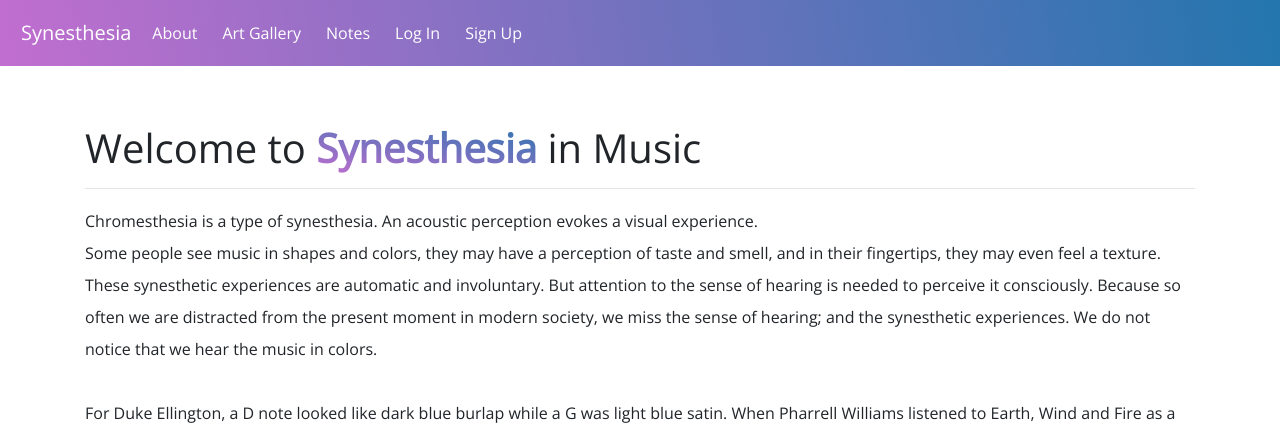
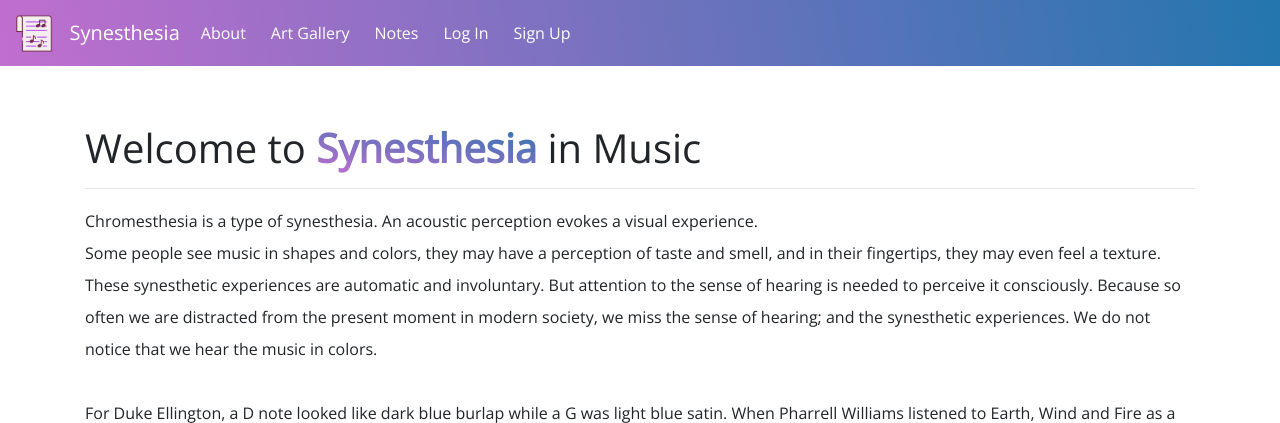
Before and after one commit to LiaTsernant/synesthesia, a Django app: page / in a window 1280 px wide. Shown: the top 423 px of the page. Run offline with Django 3.2, Linux system fonts and the light colour scheme; some libraries are stand-ins or nearby versions.

Commit message:
Retouched logo

```diff
--- a/synesthesia/main_app/static/css/style.css
+++ b/synesthesia/main_app/static/css/style.css
@@ -75,6 +75,10 @@ option {
 
 }
 
+#landingLogo{
+  height: 3%;
+  width: 3%;
+}
 /* FOOTER */
 footer {
   flex: 0 0 auto;
--- a/synesthesia/main_app/templates/base.html
+++ b/synesthesia/main_app/templates/base.html
@@ -20,7 +20,8 @@
 <body>
   <header class="content-container">
     <nav class="navbar navbar-expand-lg navbar-light" id="navbar">
-      <a class="navbar-brand text-white" href="/">Synesthesia</a>
+      <img id="landingLogo" src="{% static "images/logo.png"%}">
+      <a class="navbar-brand text-white ml-3" href="/">Synesthesia</a>
       <button class="navbar-toggler" type="button" data-toggle="collapse" data-target="#navbarNav" aria-controls="navbarNav" aria-expanded="false" aria-label="Toggle navigation">
         <span class="navbar-toggler-icon"></span>
       </button>
--- a/synesthesia/synesthesia/settings.py
+++ b/synesthesia/synesthesia/settings.py
@@ -78,6 +78,9 @@ DATABASES = {
     'default': {
         'ENGINE': 'django.db.backends.postgresql',
         'NAME': 'synesthesia',
+        'USER': 'postgres',
+        'PASSWORD': 'Postgres2019',
+        'HOST': 'localhost',
     }
 }
 
```
Also changed, not shown: synesthesia/main_app/static/images/Jesus.jpg, synesthesia/main_app/static/images/logo.png (added).
